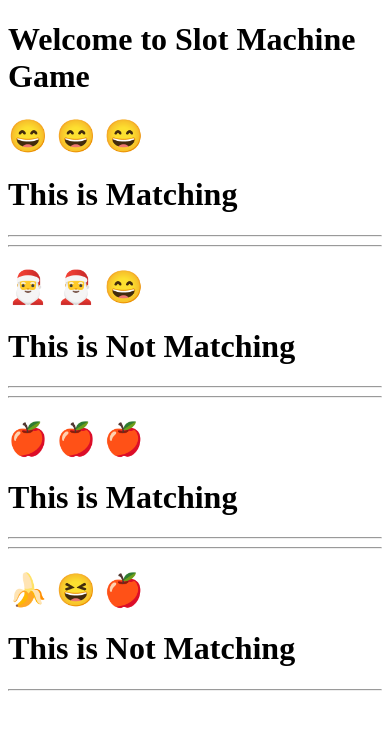
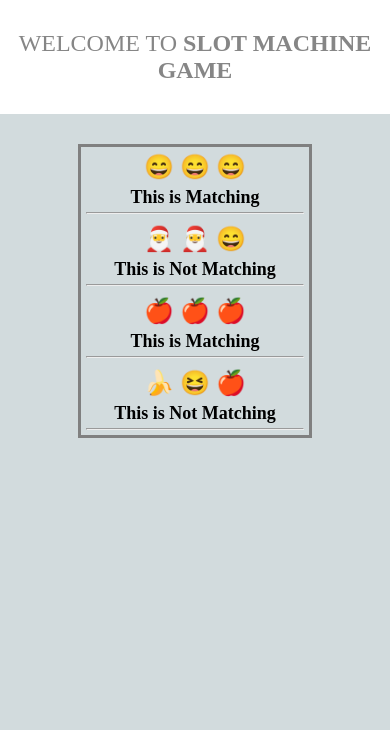
Before and after one commit to Rithick69/React-Tutorials, a React (Create React App) app: page / in a window 390 px wide. Shown: the top 730 px of the page. Built offline with nearby package versions, Linux system fonts and the light colour scheme.

Commit message:
Creating a slot machine Part2

```diff
--- a/src/App.jsx
+++ b/src/App.jsx
@@ -1,22 +1,24 @@
 import React from "react";
+import "./styles.css";
 import SlotM from "./components/Slotmach";
+import Slotdata from "./components/Slotdata";
 
 // Creating a mini "Slot Machine" game
 
 const App = () => (
 	<>
 		<h1 className="heading_style">
-			Welcome to <span style={{ fontWeight: "bold" }}>Slot Machine Game</span>
+			Welcome to{" "}
+			<span style={{ fontWeight: "bold", backgroundColor: "transparent" }}>
+				Slot Machine Game
+			</span>
 		</h1>
 		<div className="slotmachine">
 			{/* Installed emojisense extension for emoji */}
-			<SlotM x=" 😄 " y=" 😄 " z=" 😄 " />
-			<hr />
-			<SlotM x=" 🎅 " y=" 🎅 " z=" 😄 " />
-			<hr />
-			<SlotM x=" 🍎 " y=" 🍎 " z=" 🍎 " />
-			<hr />
-			<SlotM x=" 🍌 " y=" 😆 " z=" 🍎 " />
+
+			{Slotdata.map((val) => {
+				return <SlotM key={val.id} x={val.x} y={val.y} z={val.z} />;
+			})}
 		</div>
 	</>
 );
--- /dev/null
+++ b/src/components/MatchFalse.jsx
@@ -0,0 +1,15 @@
+import React from "react";
+
+const MatchFalse = (props) => (
+	<>
+		<div className="slot_inner">
+			<h1 style={{ fontSize: "1.5rem" }}>
+				{props.x} {props.y} {props.z}
+			</h1>
+			<h1> This is Not Matching </h1>
+			<hr />
+		</div>
+	</>
+);
+
+export default MatchFalse;
--- /dev/null
+++ b/src/components/MatchTrue.jsx
@@ -0,0 +1,15 @@
+import React from "react";
+
+const MatchTrue = (props) => (
+	<>
+		<div className="slot_inner">
+			<h1 style={{ fontSize: "1.5rem" }}>
+				{props.x} {props.y} {props.z}
+			</h1>
+			<h1> This is Matching </h1>
+			<hr />
+		</div>
+	</>
+);
+
+export default MatchTrue;
--- /dev/null
+++ b/src/components/Slotdata.jsx
@@ -0,0 +1,28 @@
+const Slotdata = [
+	{
+		id: 1,
+		x: " 😄 ",
+		y: " 😄 ",
+		z: " 😄 ",
+	},
+	{
+		id: 2,
+		x: " 🎅 ",
+		y: " 🎅 ",
+		z: " 😄 ",
+	},
+	{
+		id: 3,
+		x: " 🍎 ",
+		y: " 🍎 ",
+		z: " 🍎 ",
+	},
+	{
+		id: 4,
+		x: " 🍌 ",
+		y: " 😆 ",
+		z: " 🍎 ",
+	},
+];
+
+export default Slotdata;
--- a/src/components/Slotmach.jsx
+++ b/src/components/Slotmach.jsx
@@ -1,4 +1,6 @@
 import React from "react";
+import MatchFalse from "./MatchFalse";
+import MatchTrue from "./MatchTrue";
 
 const SlotM = (props) => {
 	// Object Destructuring
@@ -10,29 +12,9 @@ const SlotM = (props) => {
 	let { x, y, z } = props;
 
 	if (x === y && y === z) {
-		return (
-			<>
-				<div className="slot_inner">
-					<h1>
-						{x} {y} {z}
-					</h1>
-					<h1> This is Matching </h1>
-					<hr />
-				</div>
-			</>
-		);
+		return <MatchTrue x={props.x} y={props.y} z={props.z} />;
 	} else {
-		return (
-			<>
-				<div className="slot_inner">
-					<h1>
-						{x} {y} {z}
-					</h1>
-					<h1> This is Not Matching </h1>
-					<hr />
-				</div>
-			</>
-		);
+		return <MatchFalse x={props.x} y={props.y} z={props.z} />;
 	}
 };
 
--- a/src/styles.css
+++ b/src/styles.css
@@ -11,11 +11,26 @@
 	font-family: "cursive";
 	text-transform: uppercase;
 	font-size: 1.5rem;
-	letter-spacing: 2px;
+	letter-spacing: px;
 	font-weight: 500;
 	color: #868686;
 	margin-bottom: 30px;
 	background-color: #fff;
+}
+
+.slot_inner {
+	padding: 5px;
+	text-align: center;
+	font-size: 9px;
+}
+
+.slotmachine {
+	background-color: bisque;
+	width: 30%;
+	border: 3px solid gray;
+	line-height: 30px;
+	margin-left: 35%;
+	margin-top: 20px;
 }
 
 .cards {
@@ -87,4 +102,8 @@ button {
 		margin: 5%;
 		width: 90%;
 	}
+	.slotmachine {
+		width: 60%;
+		margin-left: 20%;
+	}
 }
```
